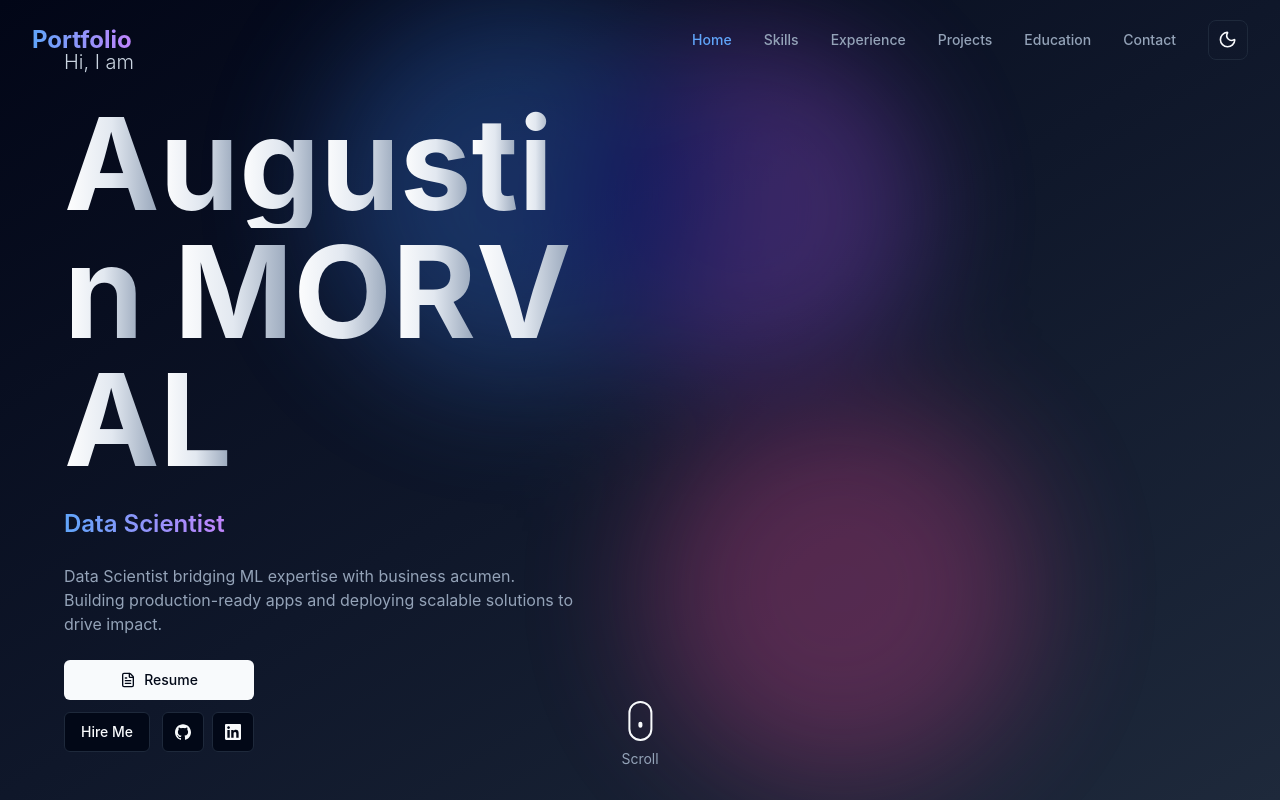
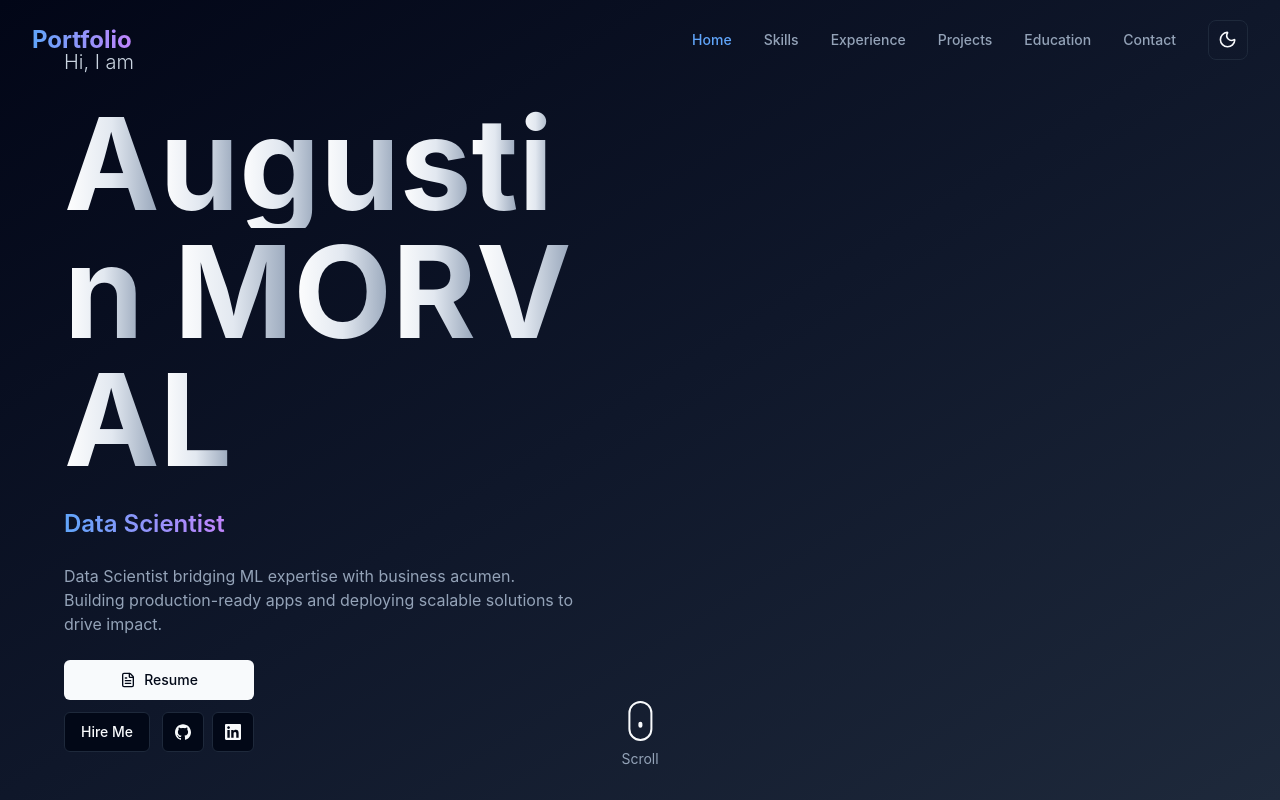
Before and after one commit to AugustinMORVAL/AugustinMORVAL.github.io, a React (Vite) app: page / in a window 1280 px wide. Shown: the top 800 px of the page. Built offline with nearby package versions, Linux system fonts and the light colour scheme.

Commit message:
Remove background

```diff
--- a/src/App.tsx
+++ b/src/App.tsx
@@ -9,7 +9,6 @@ import EducationSection from "./components/sections/education";
 import ExperienceSection from "./components/sections/experience";
 import ProjectsSection from "./components/sections/projects";
 import ContactSection from "./components/sections/contact";
-import ParticlesBackground from "./components/particles-background";
 import { ErrorBoundary } from "react-error-boundary";
 import { useLenis } from "./hooks/useLenis";
 import { useGSAPScrollTrigger } from "./hooks/useGSAPScrollTrigger";
@@ -40,16 +39,6 @@ function App() {
           {/* Animated gradient background */}
           <div className="fixed inset-0 bg-gradient-to-br from-slate-950 via-slate-900 to-slate-800 dark:from-slate-950 dark:via-slate-900 dark:to-slate-800" />
 
-          {/* Radial gradients for glow effect */}
-          <div className="fixed inset-0 opacity-30">
-            <div className="absolute top-0 left-1/4 w-96 h-96 bg-blue-500 rounded-full mix-blend-multiply filter blur-3xl animate-blob" />
-            <div className="absolute top-0 right-1/4 w-96 h-96 bg-purple-500 rounded-full mix-blend-multiply filter blur-3xl animate-blob animation-delay-2000" />
-            <div className="absolute bottom-0 left-1/2 w-96 h-96 bg-pink-500 rounded-full mix-blend-multiply filter blur-3xl animate-blob animation-delay-4000" />
-          </div>
-
-          {/* Particle Background */}
-          <ParticlesBackground />
-
           {/* Header */}
           <Header />
 
--- a/src/components/particles-background.tsx
+++ /dev/null
@@ -1,115 +0,0 @@
-import { useState, useEffect } from "react";
-import Particles, { initParticlesEngine } from "@tsparticles/react";
-import { loadSlim } from "@tsparticles/slim";
-import type { Engine } from "@tsparticles/engine";
-import { useTheme } from "./theme-provider";
-
-export default function ParticlesBackground() {
-  const { theme } = useTheme();
-  const [engineInitialized, setEngineInitialized] = useState(false);
-
-  useEffect(() => {
-    let cancelled = false;
-
-    initParticlesEngine(async (engine: Engine) => {
-      await loadSlim(engine);
-    }).then(() => {
-      if (!cancelled) setEngineInitialized(true);
-    });
-
-    return () => {
-      cancelled = true;
-    };
-  }, []);
-
-  const isDark =
-    theme === "dark" ||
-    (theme === "system" &&
-      typeof window !== "undefined" &&
-      window.matchMedia("(prefers-color-scheme: dark)").matches);
-
-  if (!engineInitialized) {
-    return null;
-  }
-
-  return (
-    <Particles
-      id="tsparticles"
-      options={{
-        background: {
-          color: {
-            value: "transparent",
-          },
-        },
-        fpsLimit: 120,
-        interactivity: {
-          events: {
-            onClick: {
-              enable: true,
-              mode: "push",
-            },
-            onHover: {
-              enable: true,
-              mode: "grab",
-            },
-          },
-          modes: {
-            push: {
-              quantity: 4,
-            },
-            grab: {
-              distance: 200,
-              links: {
-                opacity: 0.8,
-              },
-            },
-          },
-        },
-        particles: {
-          color: {
-            value: isDark ? "#ffffff" : "#1a1a1a",
-          },
-          links: {
-            color: isDark ? "#ffffff" : "#1a1a1a",
-            distance: 150,
-            enable: true,
-            opacity: 0.4,
-            width: 1,
-          },
-          move: {
-            direction: "none",
-            enable: true,
-            outModes: {
-              default: "bounce",
-            },
-            random: true,
-            speed: 1.5,
-            straight: false,
-          },
-          number: {
-            density: {
-              enable: true,
-            },
-            value: 120,
-          },
-          opacity: {
-            value: { min: 0.3, max: 0.8 },
-            animation: {
-              enable: true,
-              speed: 0.5,
-              sync: false,
-            },
-          },
-          shape: {
-            type: "circle",
-          },
-          size: {
-            value: { min: 1, max: 3 },
-          },
-        },
-        detectRetina: true,
-      }}
-      className="fixed inset-0 -z-10"
-    />
-  );
-}
```
